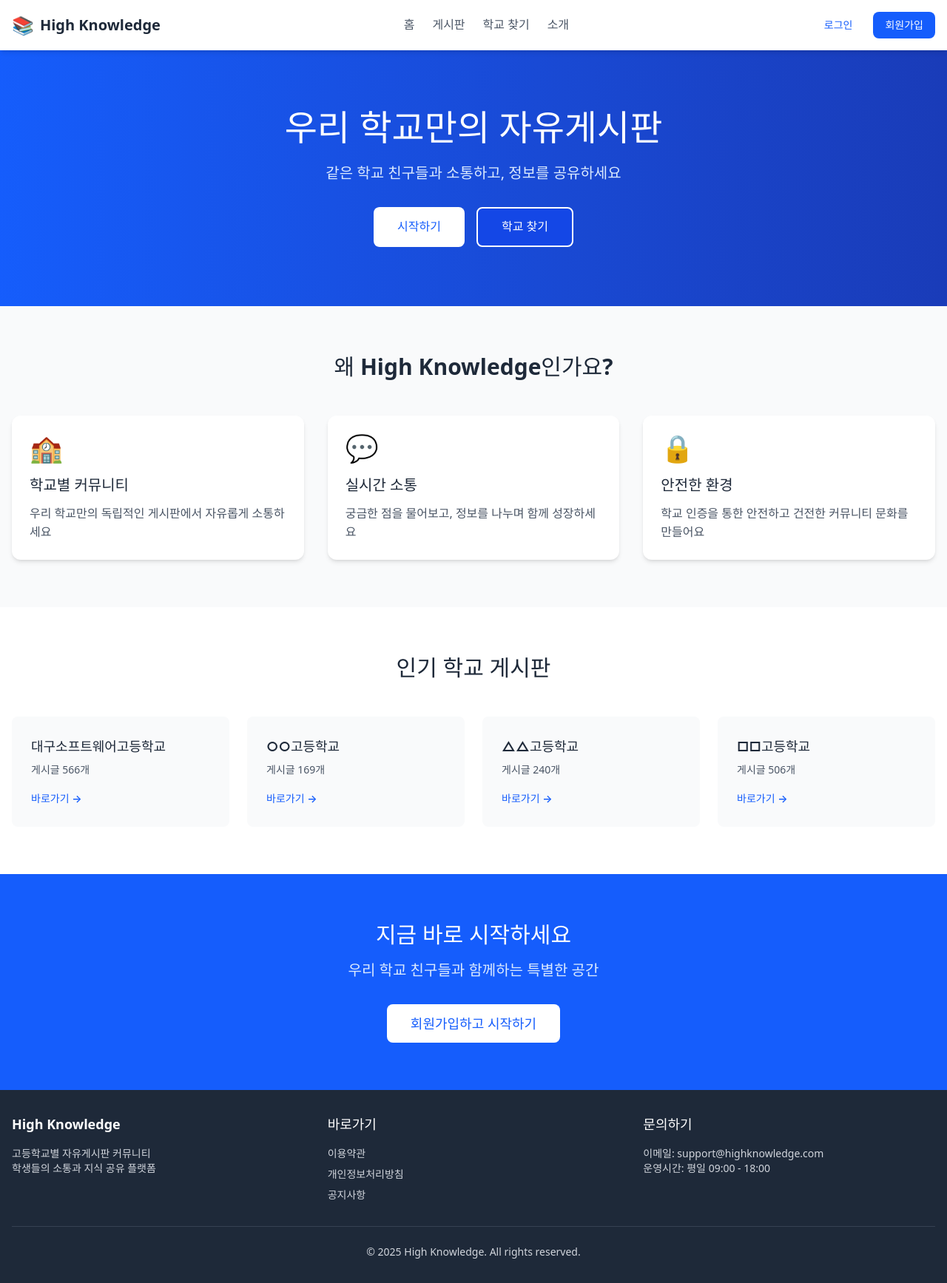
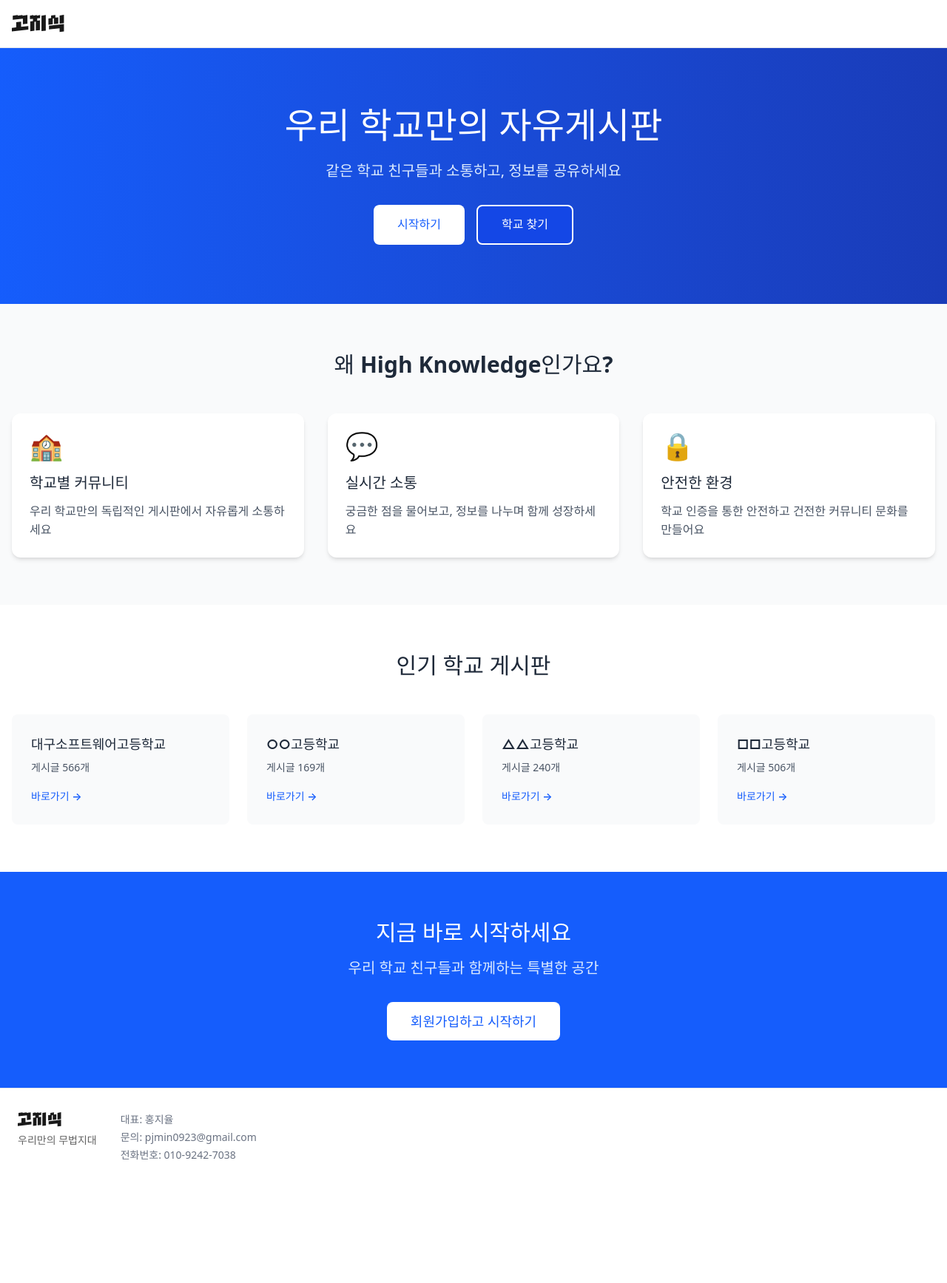
Before and after one commit to Team-TankBoys/High-knowledge-web, a React (Vite) app: page / in a window 1280 px wide. Shown: the whole page at 74% size. After the commit the page ends 1604 px from the top, so only its background shows below. Built offline with nearby package versions, Linux system fonts and the light colour scheme.

Commit message:
feat: header, footer

```diff
--- a/src/components/Footer/index.tsx
+++ b/src/components/Footer/index.tsx
@@ -1,52 +1,20 @@
+import logo from "../../assets/logo.svg";
+
 const Footer = () => {
   return (
-    <footer className="bg-gray-800 text-gray-300 mt-auto">
-      <div className="container mx-auto px-4 py-8">
-        <div className="grid grid-cols-1 md:grid-cols-3 gap-8">
-          <div>
-            <h3 className="text-lg font-bold text-white mb-4">
-              High Knowledge
-            </h3>
-            <p className="text-sm">
-              고등학교별 자유게시판 커뮤니티
-              <br />
-              학생들의 소통과 지식 공유 플랫폼
-            </p>
+    <footer className="bg-white text-gray-500 leading-normal mt-auto border-t border-gray-200">
+      <div className="container mx-auto px-6 py-8">
+        <div className="flex flex-col md:flex-row items-start md:space-x-8 space-y-4 md:space-y-0">
+          <div className="flex flex-col items-start">
+            <img src={logo} alt="High Knowledge logo" className="h-5 self-start" />
+            <h3 className="text-sm font-normal text-[#636363] mt-2">우리만의 무법지대</h3>
           </div>
 
-          <div>
-            <h3 className="text-lg font-bold text-white mb-4">바로가기</h3>
-            <ul className="space-y-2 text-sm">
-              <li>
-                <a href="#" className="hover:text-white transition">
-                  이용약관
-                </a>
-              </li>
-              <li>
-                <a href="#" className="hover:text-white transition">
-                  개인정보처리방침
-                </a>
-              </li>
-              <li>
-                <a href="#" className="hover:text-white transition">
-                  공지사항
-                </a>
-              </li>
-            </ul>
+          <div className="flex flex-col items-start space-y-1 text-sm text-gray-500 mt-2 md:mt-0">
+            <span>대표: 홍지율</span>
+            <span>문의: pjmin0923@gmail.com</span>
+            <span>전화번호: 010-9242-7038</span>
           </div>
-
-          <div>
-            <h3 className="text-lg font-bold text-white mb-4">문의하기</h3>
-            <p className="text-sm">
-              이메일: support@highknowledge.com
-              <br />
-              운영시간: 평일 09:00 - 18:00
-            </p>
-          </div>
-        </div>
-
-        <div className="border-t border-gray-700 mt-8 pt-6 text-center text-sm">
-          <p>&copy; 2025 High Knowledge. All rights reserved.</p>
         </div>
       </div>
     </footer>
--- a/src/components/Header/index.tsx
+++ b/src/components/Header/index.tsx
@@ -1,51 +1,10 @@
-import { Link } from "react-router";
+import logo from "../../assets/logo.svg";
 
 const Header = () => {
   return (
-    <header className="bg-white shadow-md sticky top-0 z-50">
-      <div className="container mx-auto px-4 py-4">
-        <div className="flex items-center justify-between">
-          <Link to="/" className="flex items-center space-x-2">
-            <div className="text-2xl font-bold text-blue-600">📚</div>
-            <h1 className="text-xl font-bold text-gray-800">High Knowledge</h1>
-          </Link>
-
-          <nav className="hidden md:flex items-center space-x-6">
-            <Link
-              to="/"
-              className="text-gray-600 hover:text-blue-600 transition"
-            >
-              홈
-            </Link>
-            <Link
-              to="/boards"
-              className="text-gray-600 hover:text-blue-600 transition"
-            >
-              게시판
-            </Link>
-            <Link
-              to="/schools"
-              className="text-gray-600 hover:text-blue-600 transition"
-            >
-              학교 찾기
-            </Link>
-            <Link
-              to="/about"
-              className="text-gray-600 hover:text-blue-600 transition"
-            >
-              소개
-            </Link>
-          </nav>
-
-          <div className="flex items-center space-x-3">
-            <button className="px-4 py-2 text-sm text-blue-600 hover:bg-blue-50 rounded-lg transition">
-              로그인
-            </button>
-            <button className="px-4 py-2 text-sm bg-blue-600 text-white rounded-lg hover:bg-blue-700 transition">
-              회원가입
-            </button>
-          </div>
-        </div>
+    <header className="bg-white sticky top-0 z-50 border-b border-gray-200">
+      <div className="container mx-auto px-4 py-5 flex items-center justify-start">
+        <img src={logo} alt="High Knowledge logo" className="h-6" />
       </div>
     </header>
   );
```
Also changed, not shown: src/assets/logo.svg (added).
